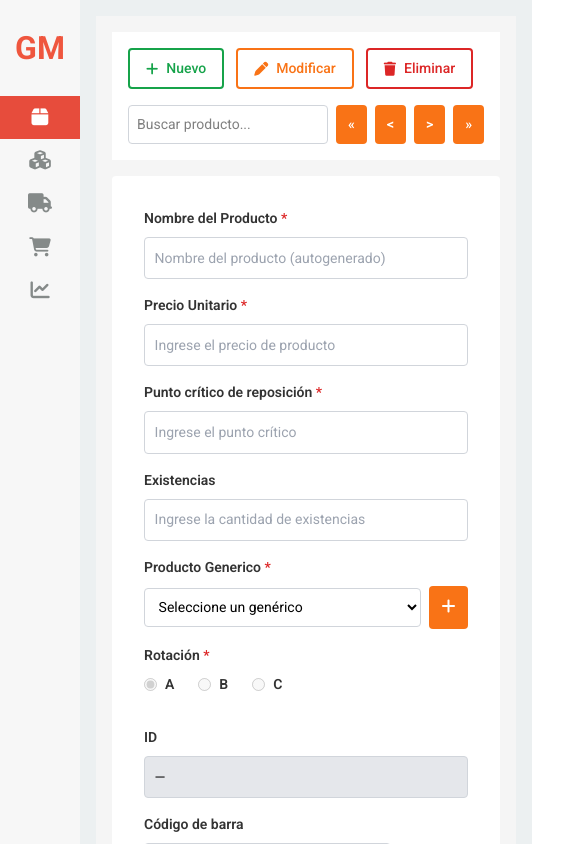
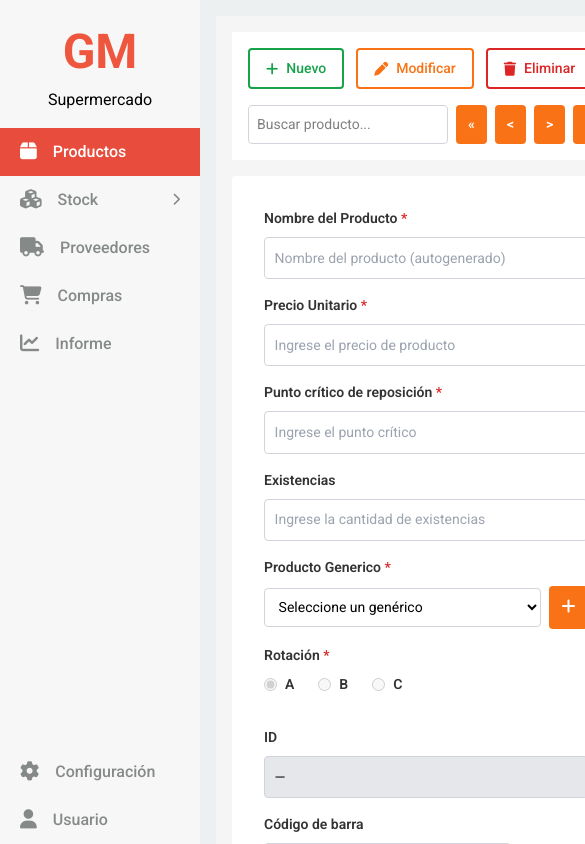
Before and after one commit to MiolaTomas/GM-Supermercado, a Vue app: page / in a window 390 px wide. Shown: the top 844 px of the page, 585 px wide, since content can reach past the window. Built offline with nearby package versions, Linux system fonts and the light colour scheme.

Commit message:
add configuration and user to sidebar

```diff
--- a/src/components/Sidebar.vue
+++ b/src/components/Sidebar.vue
@@ -1,23 +1,24 @@
 <template>
     <aside class="sidebar">
+        <!-- Logo -->
         <a href="/" class="sidebar-logo">
             <span class="logo-main">GM</span>
             <span class="logo-sub">Supermercado</span>
         </a>
 
+        <!-- Menú principal -->
         <ul>
             <li v-for="item in menuItems" :key="item.name">
                 <div :class="{ active: activeItem === item.name }" @click="handleItemClick(item.name)"
                     class="menu-item">
                     <i :class="item.icon"></i>
                     <span>{{ item.label }}</span>
-                    <!-- Mostrar chevron solo si tiene subItems -->
                     <i v-if="item.subItems"
                         :class="isStockOpen ? 'fa-solid fa-chevron-down' : 'fa-solid fa-chevron-right'"
                         class="chevron"></i>
                 </div>
 
-                <!-- Dropdown submenu para Stock -->
+                <!-- Submenu para Stock -->
                 <ul v-if="item.subItems && isStockOpen" class="submenu">
                     <li v-for="subItem in item.subItems" :key="subItem.name"
                         :class="{ active: activeItem === subItem.name }" @click.stop="handleSubItemClick(subItem.name)"
@@ -28,6 +29,19 @@
                 </ul>
             </li>
         </ul>
+
+        <!-- Bottom fixed items -->
+        <div class="sidebar-bottom">
+            <div :class="{ active: activeItem === 'Configuracion' }" class="menu-item"
+                @click="activeItem = 'Configuracion'">
+                <i class="fa-solid fa-gear"></i>
+                <span>Configuración</span>
+            </div>
+            <div :class="{ active: activeItem === 'Usuario' }" class="menu-item" @click="activeItem = 'Usuario'">
+                <i class="fa-solid fa-user"></i>
+                <span>Usuario</span>
+            </div>
+        </div>
     </aside>
 </template>
 
@@ -53,7 +67,6 @@ const menuItems = [
     { name: 'Informe', label: 'Informe', icon: 'fa-solid fa-chart-line' },
 ]
 
-
 function handleItemClick(name) {
     if (name === 'Stock') {
         isStockOpen.value = !isStockOpen.value
@@ -70,6 +83,8 @@ function handleSubItemClick(name) {
 .sidebar {
     width: 200px;
     height: 100vh;
+    display: flex;
+    flex-direction: column;
     background: var(--sidebar-bg);
     color: black;
     transition: transform 0.3s, width 0.3s;
@@ -180,49 +195,14 @@ li {
     color: white;
 }
 
-/* Responsive */
-@media (max-width: 768px) {
-    .sidebar {
-        width: 80px;
-        display: flex;
-        flex-direction: column;
-        align-items: center;
-    }
+.sidebar-bottom {
+    margin-top: auto;
+    /* empuja hacia abajo */
+    display: flex;
+    flex-direction: column;
+}
 
-    .sidebar-logo {
-        padding: 0.5em;
-    }
-
-    .sidebar-logo span.logo-main {
-        font-size: 2em;
-        padding: .5em;
-    }
-
-    .sidebar-logo span.logo-sub {
-        display: none;
-    }
-
-    ul {
-        width: 100%;
-        display: flex;
-        flex-direction: column;
-        padding: 0;
-        margin: 0;
-    }
-
-    .menu-item {
-        justify-content: center;
-        padding: 12px 0;
-        gap: 0;
-    }
-
-    .menu-item span,
-    .menu-item .chevron {
-        display: none;
-    }
-
-    .submenu {
-        display: none;
-    }
+.sidebar-bottom .menu-item {
+    padding: 12px 20px;
 }
 </style>
```
